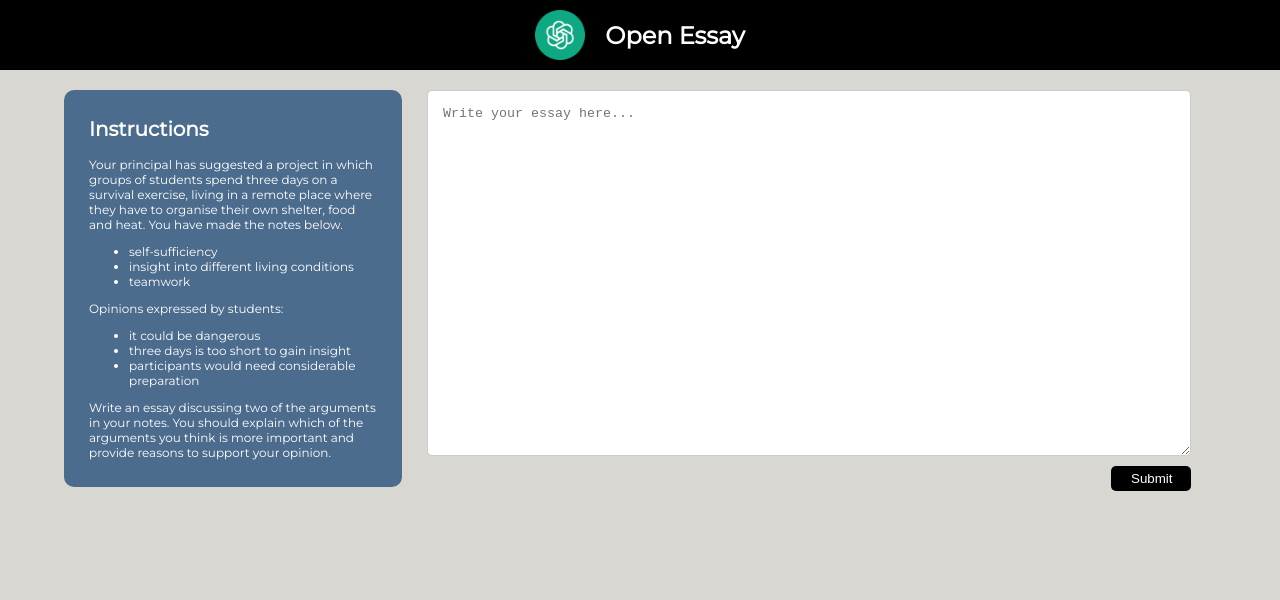
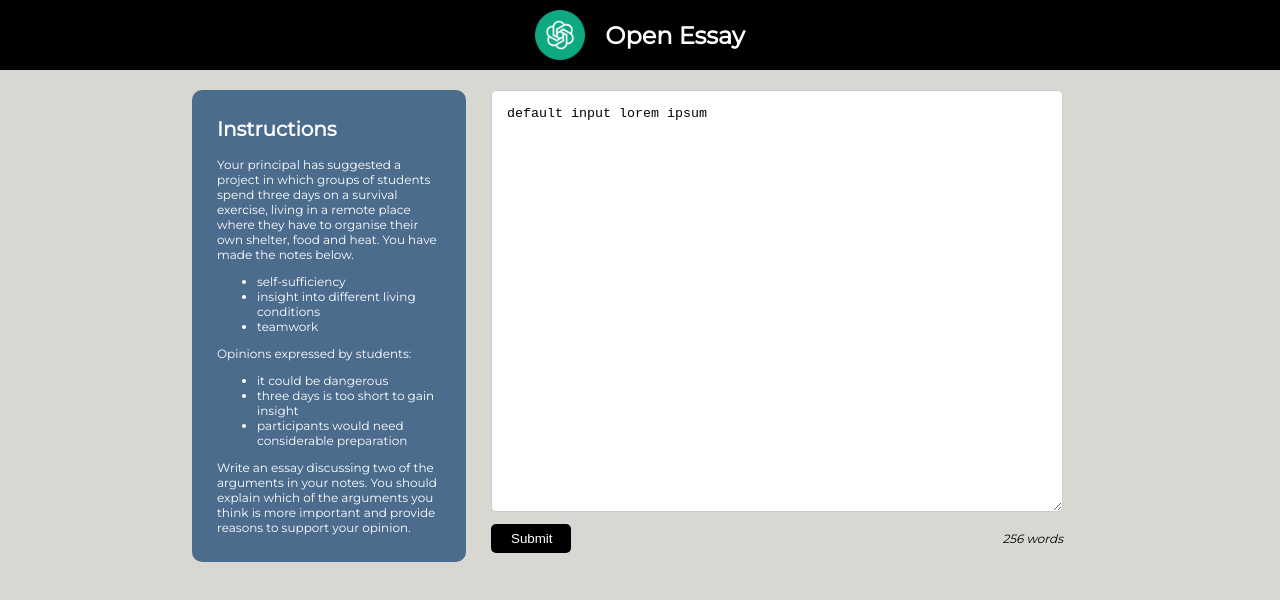
Before and after one commit to tobiolea97/open-essay, a React (Vite) app: page / in a window 1280 px wide. Shown: the top 600 px of the page. Built offline with nearby package versions, Linux system fonts and the light colour scheme.

Commit message:
Implementation of Redux. Reaching review endpoint.

```diff
--- a/package.json
+++ b/package.json
@@ -9,6 +9,7 @@
     "build": "vite build"
   },
   "dependencies": {
+    "@reduxjs/toolkit": "^1.6.1",
     "body-parser": "^1.20.2",
     "cors": "^2.8.5",
     "cross-env": "^7.0.3",
@@ -16,6 +17,8 @@
     "openai": "^4.32.1",
     "react": "^18.2.0",
     "react-dom": "^18.2.0",
+    "react-redux": "^8.0.1",
+    "react-router-dom": "^6.19.0",
     "vite-express": "*"
   },
   "devDependencies": {
--- a/src/client/App.css
+++ b/src/client/App.css
@@ -25,7 +25,7 @@
 }
 
 .app main  {
-  max-width: 90%;
+  max-width: 70%;
   margin: 0 auto;
 }
 
@@ -35,7 +35,6 @@
   background-color: #4c6c8d;
   padding: 10px 25px 15px 25px;
   margin-top: 20px;
-  margin-bottom: 20px;
   border-radius: 10px;
   font-size: 12px;
 }
@@ -62,8 +61,11 @@
 
 .text-area {
   flex: 1 0 auto;
-  display: flex;
-  flex-direction: column;
+  display: grid;
+  grid-template-columns: repeat(4,1fr);
+  grid-template-rows: 9fr 1fr;
+  grid-gap: 3px;
+  grid-template-areas: "textarea textarea textarea textarea" "button . . counter"; ;
   padding: 0 25px 0 25px;
   margin-top: 20px;
   border-radius: 10px;
@@ -71,22 +73,33 @@
 }
 
 .text-area textarea {
-  height: 80%;
+  grid-area: textarea;
   border: 1px solid #ccc;
   border-radius: 5px;
   padding: 15px;
-  margin-bottom: 10px;
 }
 
 .text-area button {
+  grid-area: button;
   width: 80px;
   background-color: black;
   color: white;
-  padding: 5px 20px;
+  padding: 7px 20px;
   border: none;
   border-radius: 5px;
   cursor: pointer;
-  align-self: flex-end;
+  align-self: flex-start;
+  align-self: center;
+}
+
+.text-area button:hover {
+  background-color: #5e5e5e;
+}
+
+.text-area em {
+  justify-self: self-end;
+  align-self: center;
+  grid-area: counter;
 }
 
 main {
--- /dev/null
+++ b/src/client/api/OpenAiReducer.js
@@ -0,0 +1,53 @@
+import { createAsyncThunk, createSlice } from '@reduxjs/toolkit'
+
+const initialState = {
+    result: {},
+    status: "idle",
+    error: ""
+};
+
+export const review = createAsyncThunk('/essay/review', async (production) => {
+        debugger;
+        let response;
+        let request = {
+            "message": production
+        };
+        try {
+            response = await fetch('http://localhost:3000/review', {
+                method: 'POST',
+                headers: { 'Content-Type': 'application/json' },
+                body: JSON.stringify(request)
+            });
+        } catch (error) {
+            throw new Error('Server error. Try again later.');
+        }
+        if (!response.ok) {
+            throw new Error('Server error. Try again later.');
+        }
+
+        return response.json();
+    }
+);
+
+const reviewSlice = createSlice({
+    name: 'review',
+    initialState,
+    reducers: { },
+    extraReducers: (builder) => {
+        builder
+            .addCase(review.pending, (state) => {
+                state.status = 'loading';
+            })
+            .addCase(review.fulfilled, (state, action) => {
+                debugger;
+                state.status = 'succeeded';
+                state.token = action.payload;
+            })
+            .addCase(review.rejected, (state, action) => {
+                state.status = 'failed';
+                state.error = action.error.message;
+            })
+    }
+});
+
+export default reviewSlice.reducer;
--- /dev/null
+++ b/src/client/api/Store.js
@@ -0,0 +1,8 @@
+import { configureStore } from '@reduxjs/toolkit'
+import OpenAIReducer  from './OpenAiReducer'
+
+export default configureStore({
+  reducer: {
+    OpenAi: OpenAIReducer
+  }
+})
--- a/src/client/components/TextAreaComponent.jsx
+++ b/src/client/components/TextAreaComponent.jsx
@@ -1,10 +1,43 @@
-import React from 'react';
+import React, { useEffect } from 'react';
+import { useState } from "react";
+import { useDispatch } from "react-redux";
+import { review } from "../api/OpenAiReducer";
 
 export const TextAreaComponent = () => {
+    const dispatch = useDispatch()
+    const [inputValue, setInputValue] = useState("");
+
+    useEffect(() => {
+        setInputValue("default input lorem ipsum");
+    }, []);
+
+    const onSubmit = async (event) => {
+        event.preventDefault();
+
+        if(inputValue === "" || inputValue === undefined)
+        {
+            return;
+        }
+
+        console.log(inputValue);
+
+        await dispatch(review(inputValue));
+    }
+
+    const handleChange = (event) => {
+        setInputValue(event.target.value);
+    };
+
     return (
-        <form className="text-area">
-        <textarea className="text-area-input" placeholder="Write your essay here..." rows="20"></textarea>
-        <button className="button" type="submit">Submit</button>
+        <form className="text-area" onSubmit={onSubmit}>
+            <textarea
+                className="text-area-input"
+                placeholder="Write your essay.."
+                rows="20"
+                onChange={handleChange}
+                value={inputValue}></textarea>
+            <button className="button" type="submit">Submit</button>
+            <em> 256 words</em>
         </form>
     )
 }
--- a/src/client/main.jsx
+++ b/src/client/main.jsx
@@ -2,11 +2,15 @@ import "./index.css";
 
 import React from "react";
 import ReactDOM from "react-dom/client";
+import { createRoot } from 'react-dom/client'
+import { Provider } from 'react-redux'
+import App from "./App";
+import store from './api/Store'
 
-import App from "./App";
-
-ReactDOM.createRoot(document.getElementById("root")).render(
-  <React.StrictMode>
+const container = document.getElementById('root')
+const root = createRoot(container)
+root.render(
+  <Provider store={store}>
     <App />
-  </React.StrictMode>,
-);
+  </Provider>,
+)
```
Also changed, not shown: 1 other file (tests, documents, lock files or other folders).
